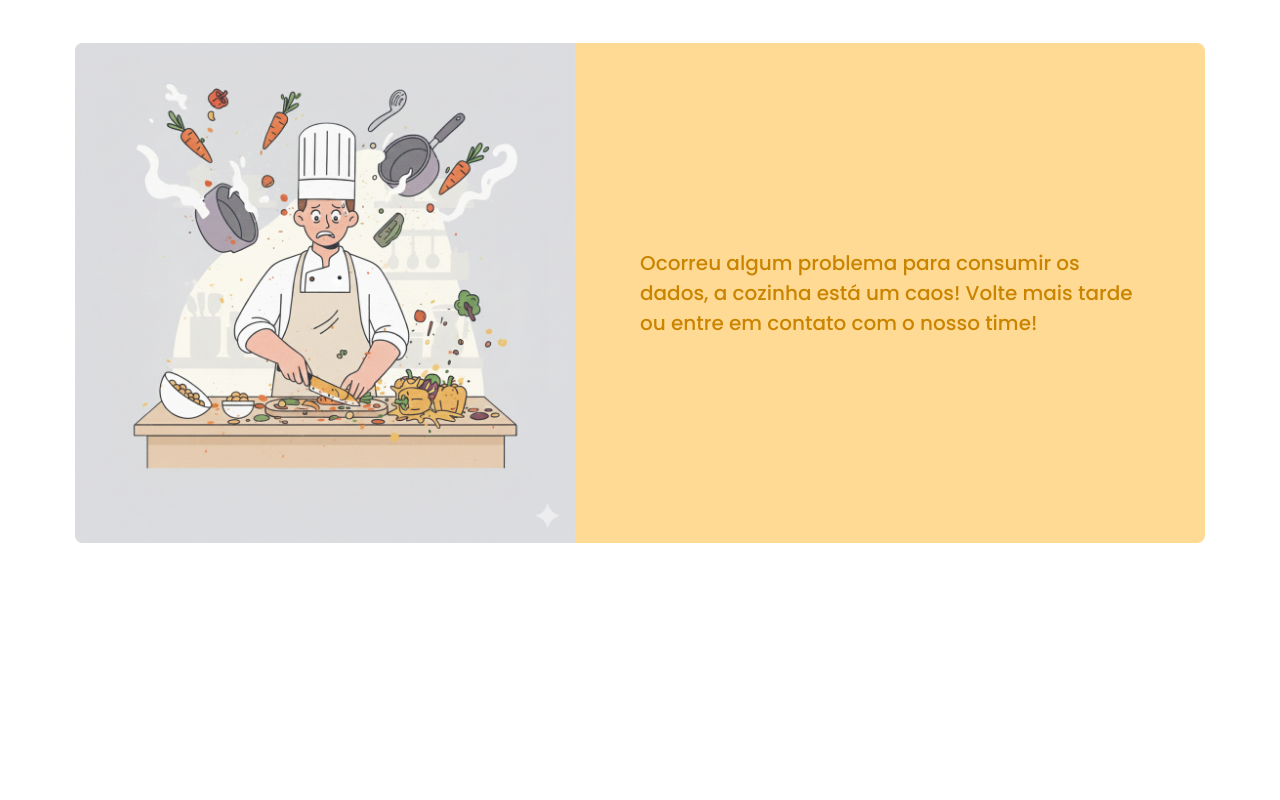
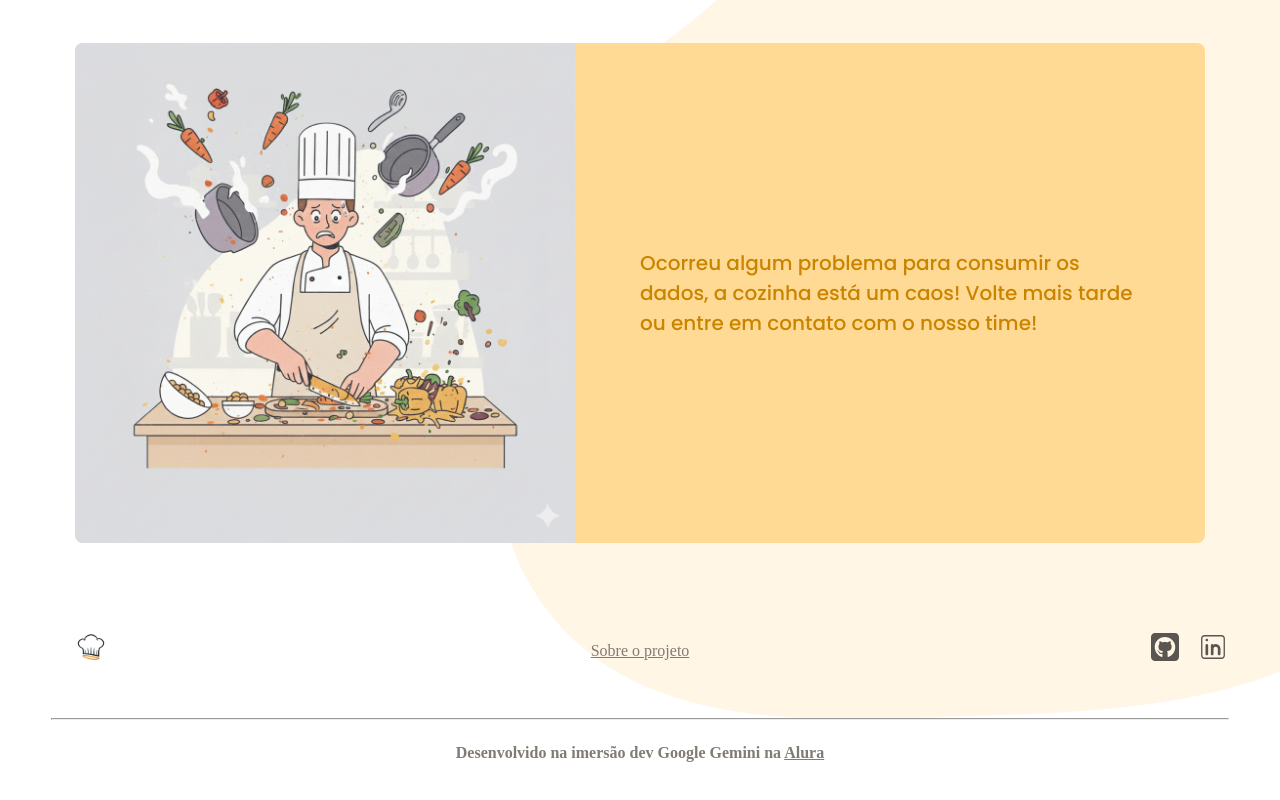
Before and after one commit to gw-devf/recipe-knowledge-base, a plain HTML site: page src/index.html in a window 1280 px wide. Shown: the part 340-1140 px from the top of the page. Before the commit the page ends 947 px from the top, so only its background shows below. Drawn offline with Linux system fonts and the light colour scheme; no server answers; a web font is replaced by a local one.

Commit message:
feat: add footer

```diff
--- a/src/index.html
+++ b/src/index.html
@@ -24,6 +24,8 @@
 </head>
 
 <body>
+  <img class="decorative-bg" src="../assets/bd-home.png" alt="Fundo de decoração do site" />
+
   <header class="header">
     <a href="./index.html"><img class="header__logo" src="../assets/logo.png" alt="Logo" /></a>
 
@@ -51,6 +53,27 @@
 
     <div class="recipes-list"></div>
   </main>
+
+  <footer class="footer">
+    <div class="footer__links-wrapper">
+      <a href="./index.html"><img class="links-wrapper__logo" src="../assets/logo.png" alt="Logo" /></a>
+
+      <ul class="links-wrapper__html-links">
+        <li><a class="links-wrapper__html-link" href="./about.html">Sobre o projeto</a></li>
+      </ul>
+
+      <ul class="links-wrapper__social-links">
+        <li><a href="https://github.com/gw-devf">
+            <img class="links-wrapper__social-link" src="../assets/github.svg" alt="Ícone do Github">
+          </a></li>
+        <li><a href="https://www.linkedin.com/in/gw-uiux/"><img class="links-wrapper__social-link" src="../assets/linkedin.svg" alt="Ícone do Linkedin"></a></li>
+      </ul>
+    </div>
+
+    <hr class="footer__line" />
+
+    <h6 class="footer__credits">Desenvolvido na imersão dev Google Gemini na <a class="links-wrapper__html-link" target="_blank" href="https://www.alura.com.br/">Alura</a></h6>
+  </footer>
 </body>
 
 <script type="module" src="./js/home.js"></script>
--- a/src/js/components/recipesList.js
+++ b/src/js/components/recipesList.js
@@ -16,7 +16,7 @@ export default function recipesList(recipe, category) {
             <span class="category-wrapper__description">${category.name}</span>
           </div>
 
-          <h5 class="recipes-list__content__updated-at">${recipe.updated_at}</h5>
+          <h5 class="recipes-list__content__updated-at"><b>Última atualização:</b> ${recipe.updated_at}</h5>
         </div>
       </div>
 
--- a/src/styles/main.css
+++ b/src/styles/main.css
@@ -32,6 +32,10 @@
   --color-base-10: #1f1e1c;
 }
 
+ul {
+  list-style: none;
+}
+
 body {
   width: 100%;
   max-width: 1400px;
@@ -39,6 +43,13 @@ body {
   padding: 0 4%;
   background-color: var(--color-white);
   scrollbar-color: var(--color-primary-05) var(--color-base-01);
+}
+
+.decorative-bg {
+  position: absolute;
+  top: 0;
+  right: 0;
+  z-index: -1;
 }
 
 .input {
@@ -72,7 +83,7 @@ body {
   border: 0;
   transition: 0.3s ease-in-out;
   font-size: 16px;
-  font-weight: normal;
+  font-weight: 500;
 }
 
 .button:hover {
@@ -238,6 +249,61 @@ body {
   color: var(--color-base-06);
 }
 
+.footer {
+  width: 100%;
+  display: flex;
+  flex-direction: column;
+  gap: 24px;
+  justify-content: center;
+  align-items: center;
+  text-align: center;
+  margin-bottom: 40px;
+}
+
+.footer__links-wrapper {
+  width: 100%;
+  display: flex;
+  justify-content: space-between;
+  align-items: center;
+}
+
+.links-wrapper__logo {
+  width: 80px;
+  height: 80px;
+}
+
+.links-wrapper__html-link {
+  font-size: 16px;
+  font-family: normal;
+  color: var(--color-base-06);
+  transition: 0.3s ease-in-out;
+}
+
+.links-wrapper__html-link:hover {
+  color: var(--color-primary-05);
+}
+
+.links-wrapper__html-link:visited {
+  color: var(--color-primary-07);
+}
+
+.links-wrapper__social-links {
+  display: flex;
+  gap: 16px;
+}
+
+.footer__line {
+  width: 100%;
+  height: 1px;
+  background-color: var(--color-base-02);
+}
+
+.footer__credits {
+  font-size: 16px;
+  font-family: normal;
+  color: var(--color-base-06);
+}
+
 @media (max-width: 1024px) {
   .bad-request__img {
     max-width: 300px;
@@ -336,4 +402,14 @@ body {
   .title-wrapper__title {
     font-size: 28px;
   }
+
+  .footer__links-wrapper {
+    justify-content: center;
+    flex-direction: column-reverse;
+    gap: 16px;
+  }
+
+  .links-wrapper__logo {
+    display: none;
+  }
 }
```
Also changed, not shown: assets/bd-home.png (added).
